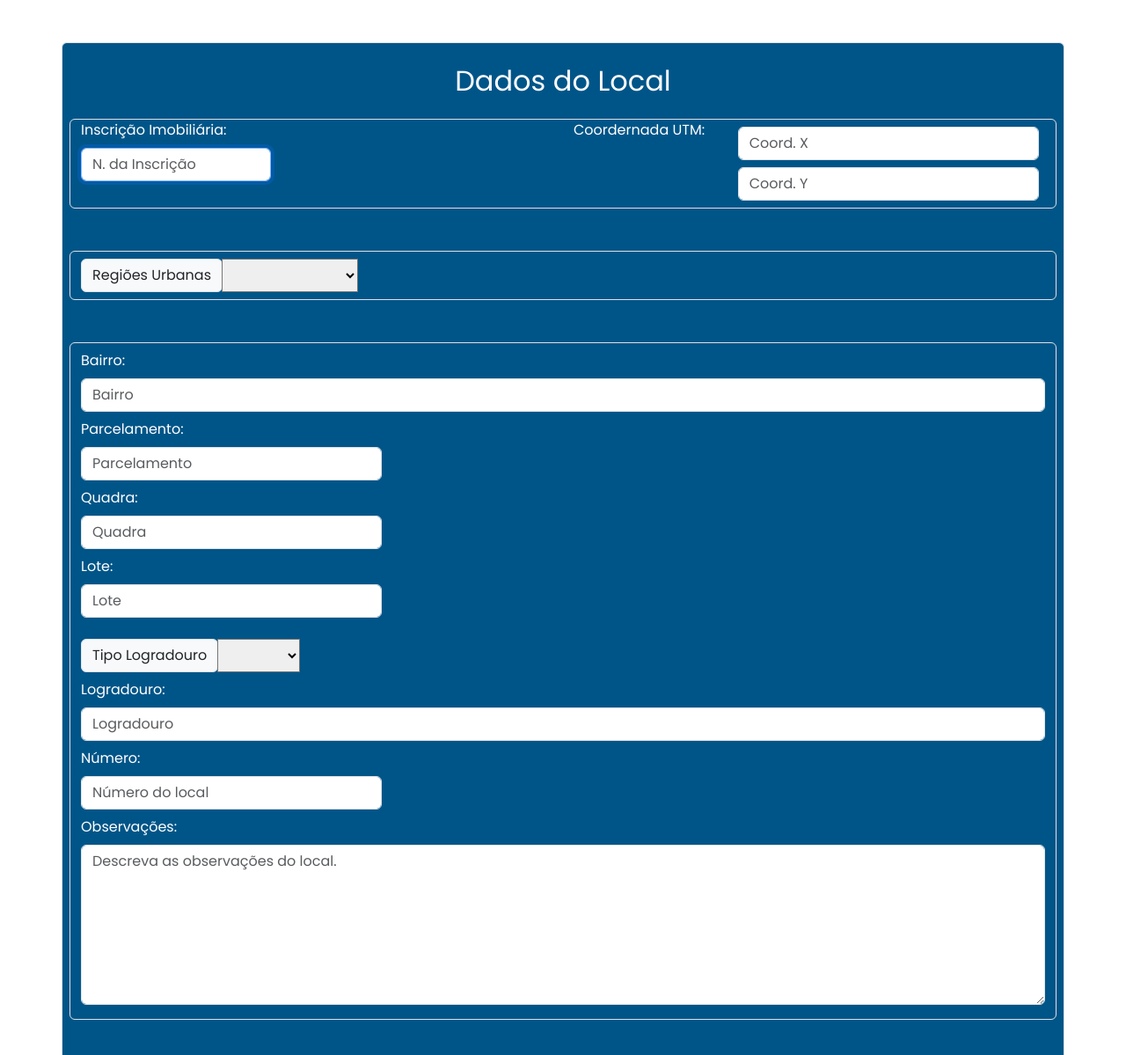
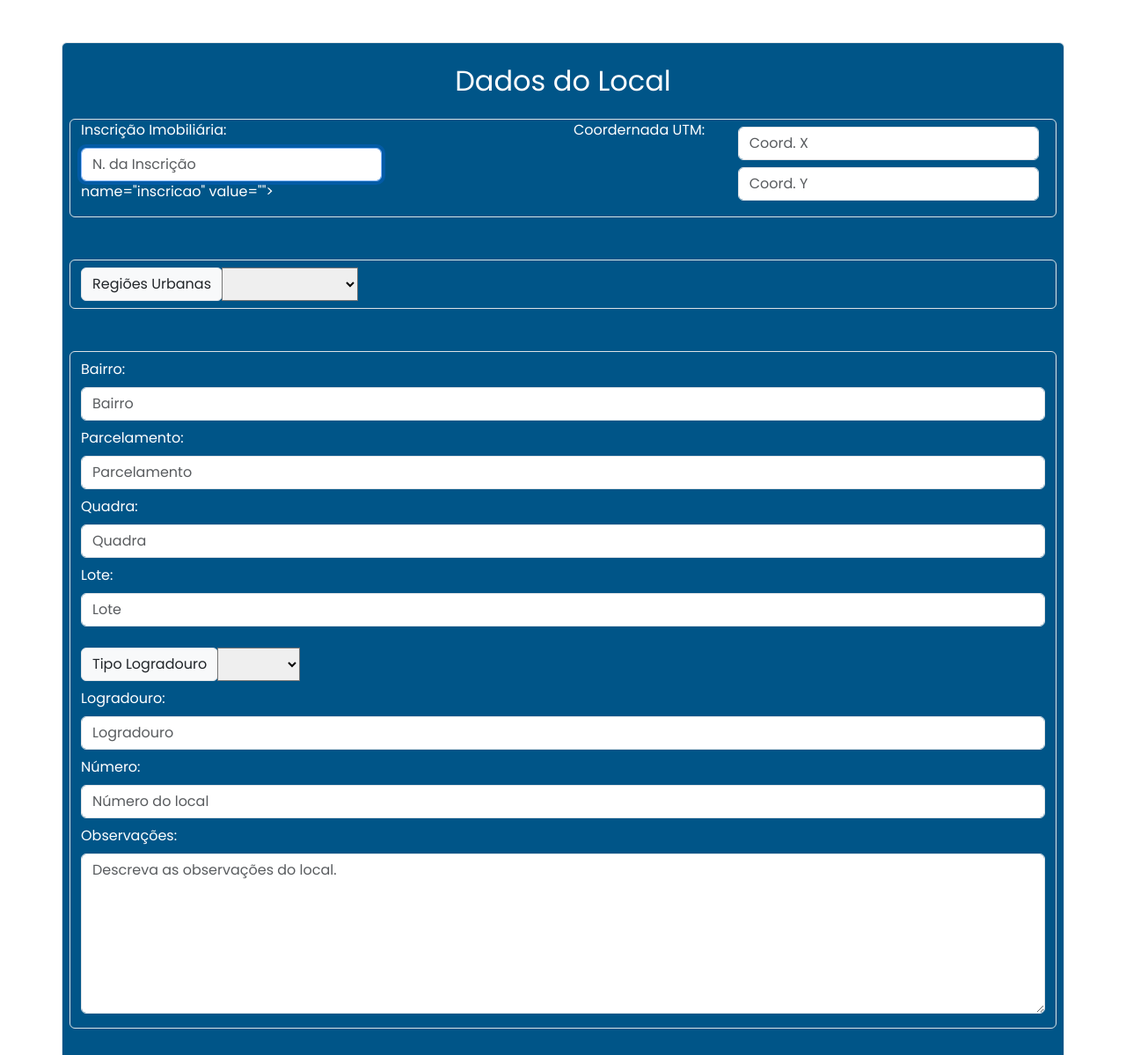
Before and after one commit to andreportol/CRUDL_Class-Based-Views, a Django app: page /cadastro in a window 1280 px wide. Shown: the part 116-1315 px from the top of the page at 88% size. Run offline with Django 4.2, Linux system fonts and the light colour scheme; some libraries are stand-ins or nearby versions.

Commit message:
Realizando correções no cadastrolocal.html

```diff
--- a/core/templates/cadastrolocal.html
+++ b/core/templates/cadastrolocal.html
@@ -13,7 +13,7 @@
                         <div class="row border rounded ">
                             <div class="col-lg-6 pb-3">
                                 <label class="form-label fs-6">Inscrição Imobiliária:</label>
-                                <input class="form-control w-auto" type="text" placeholder="N. da Inscrição" autofocus size="11"
+                                <input class="form-control w-auto" type="text" oninput="this.value = this.value.replace(/[^0-9.]/g, '').replace(/(\..*?)\..*/g, '$1');" placeholder="N. da Inscrição" autofocus maxlength="11" minlength="11">
                                     name="inscricao" value="{{ localizacao.inscricao }}">
                             </div>
 
@@ -60,11 +60,11 @@
                                 <label class="form-label fs-6">Bairro:</label>
                                 <input name="bairro" class="form-control" type="text" placeholder="Bairro" value="{{ localizacao.bairro }}" required>
                                 <label class="form-label fs-6 pt-2">Parcelamento:</label>
-                                <input value="{{ localizacao.parcelamento }}" name="parcelamento" class="form-control w-auto" type="text" placeholder="Parcelamento" required>
+                                <input value="{{ localizacao.parcelamento }}" name="parcelamento" class="form-control" type="text" placeholder="Parcelamento" required>
                                 <label class="form-label fs-6 pt-2">Quadra:</label>
-                                <input value="{{ localizacao.quadra }}" name="quadra" class="form-control w-auto" type="text" placeholder="Quadra" required>
+                                <input value="{{ localizacao.quadra }}" name="quadra" class="form-control" type="text" placeholder="Quadra" required>
                                 <label class="form-label fs-6 pt-2">Lote:</label>
-                                <input value="{{ localizacao.lote }}" name="lote" class="form-control w-auto" type="text" placeholder="Lote" required>
+                                <input value="{{ localizacao.lote }}" name="lote" class="form-control" type="text" placeholder="Lote" required>
                                 <div class="input-group pt-4">
                                     <div class="input-group-prepend">
                                         <label class="input-group-text" for="inputGroupSelect02">Tipo Logradouro</label>
@@ -83,7 +83,7 @@
                                 <label class="form-label fs-6 pt-2">Logradouro:</label>
                                 <input name="logradouro" value="{{ localizacao.logradouro }}" class="form-control" type="text" placeholder="Logradouro" required>
                                 <label class="form-label fs-6 pt-2">Número:</label>
-                                <input class="form-control w-auto" value="{{ localizacao.numero }}" name="numero" type="text" placeholder="Número do local">
+                                <input class="form-control" value="{{ localizacao.numero }}" name="numero" type="text" placeholder="Número do local">
                                 <label class="form-label fs-6 pt-2">Observações:</label>
                                 <textarea class="form-control mb-3" placeholder="Descreva as observações do local." name="observacao"
                                     rows="7">{{ localizacao.observacao }}</textarea>
```
